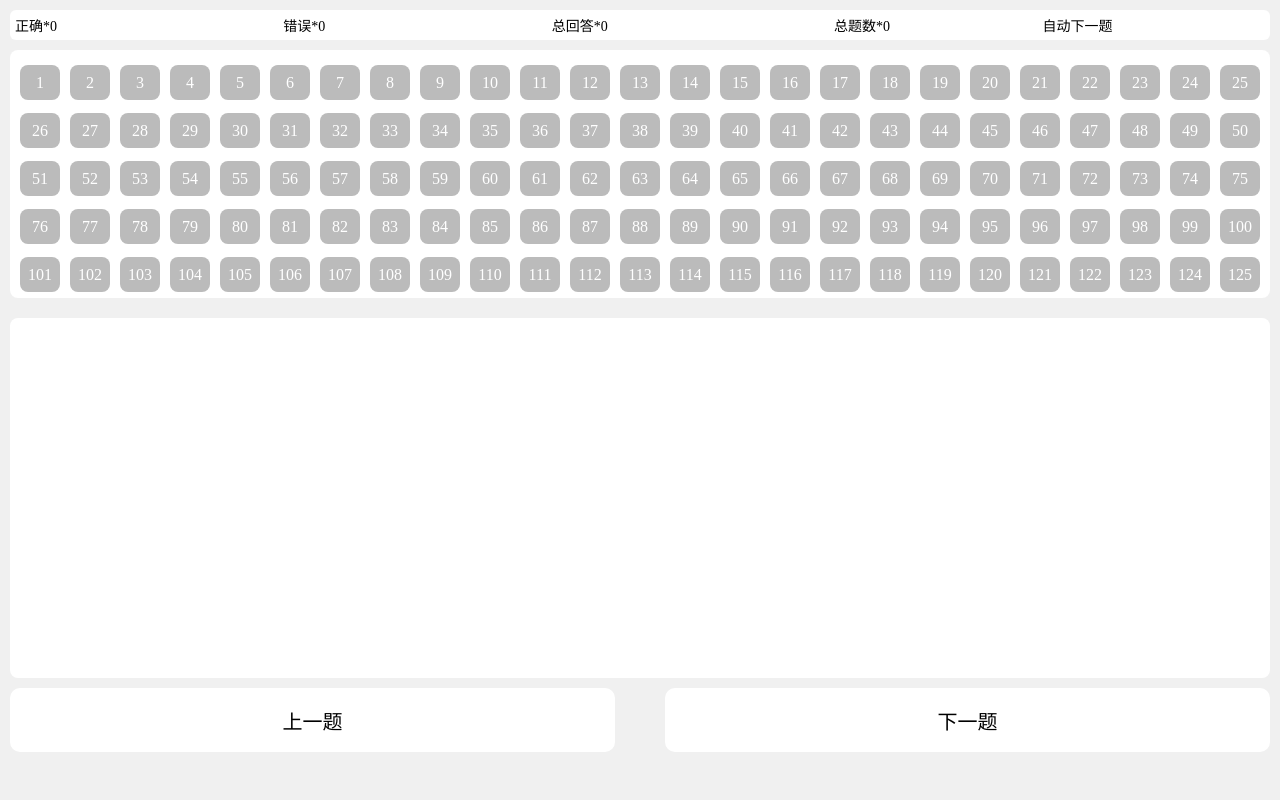
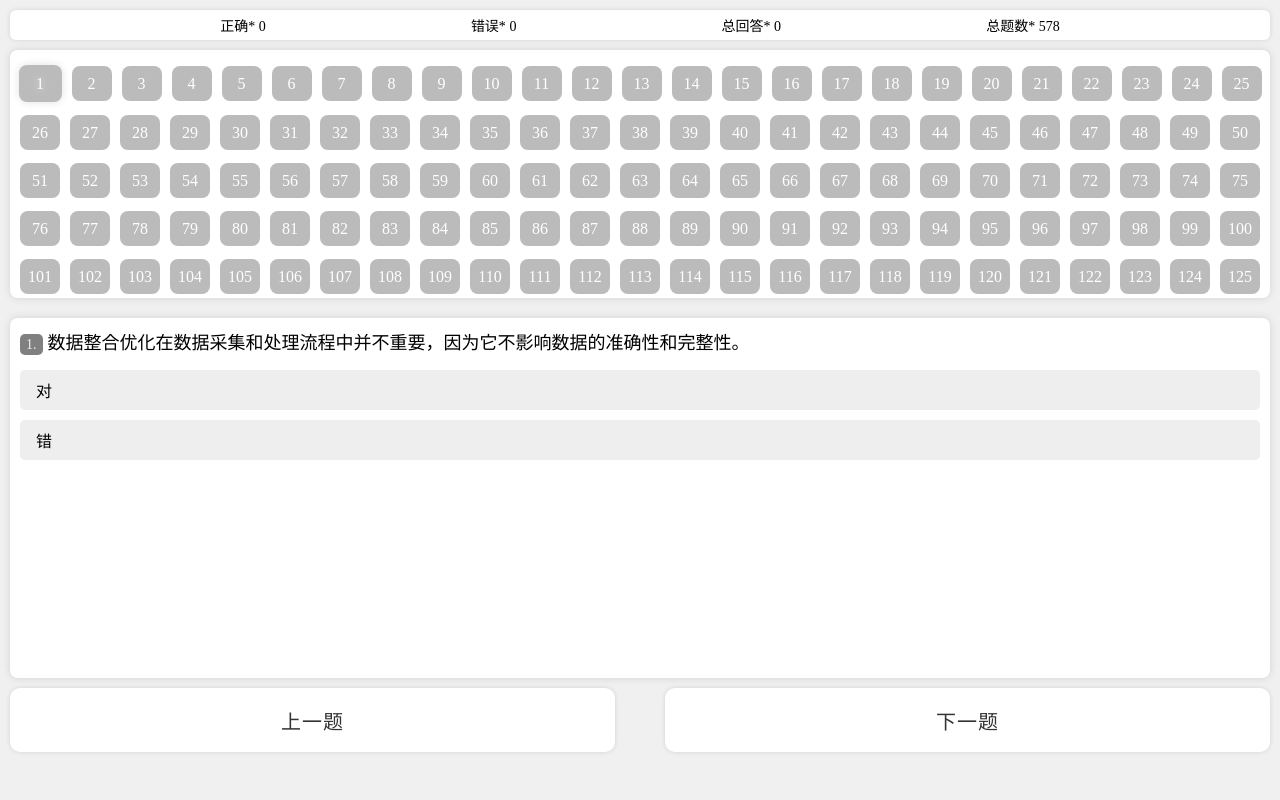
Before and after one commit to Ming0017/testing_level_3, a plain HTML site: page index.html in a window 1280 px wide. Drawn offline with Linux system fonts and the light colour scheme.

Commit message:
完成所有基本功能的实现

```diff
--- a/assets/index.css
+++ b/assets/index.css
@@ -15,18 +15,19 @@ header {
   font-size: 14px;
   background: #fff;
   border-radius: 6px;
+  box-shadow: 0px 0px 5px rgba(0, 0, 0, .12);
 }
 
 header .statistic-wrap {
   display: flex;
-  justify-content: space-between;
+  justify-content: space-evenly;
   flex: 7;
 }
 
 header .operation-wrap {
   display: flex;
   justify-content: center;
-  flex: 3;
+  /* flex: 3; */
 
 }
 
@@ -41,6 +42,8 @@ header .operation-wrap {
   overflow: auto;
   background-color: #fff;
   border-radius: 8px;
+  box-shadow: 0px 0px 8px rgba(0, 0, 0, .12);
+
 }
 .index-wrap .index-item {
   width: 40px;
@@ -62,17 +65,18 @@ header .operation-wrap {
   padding: 10px;
   background-color: #fff;
   border-radius: 8px;
+  box-shadow: 0px 0px 8px rgba(0, 0, 0, .12);
 }
 
 .question-wrap {
-  min-height: 75px;
+  margin-bottom: 15px;
 }
 
 .question-index {
   display: inline-block;
-  height: 22px;
+  height: 21px;
   padding: 0 6px;
-  line-height: 23px;
+  line-height: 21px;
   font-size: 14px;
   text-align: center;
   background-color: gray;
@@ -82,6 +86,7 @@ header .operation-wrap {
 
 .question-info {
   font-size: 18px;
+  margin-top: 5px;
   margin-left: 5px;
 }
 
@@ -90,7 +95,8 @@ header .operation-wrap {
   margin-top: 10px;
   padding: 8px;
   border-radius: 5px;
-  cursor: pointer;
+  border-left: 8px solid transparent;
+  /* cursor: pointer; */
 }
 
 .switch-wrap {
@@ -109,4 +115,8 @@ header .operation-wrap {
   background-color: #fff;
   border-radius: 10px;
   font-size: 20px;
+  color: #333;
+  letter-spacing: 1px;
+  box-shadow: 0px 0px 5px rgba(0, 0, 0, .12);
+
 }
--- /dev/null
+++ b/assets/utils.js
@@ -0,0 +1,55 @@
+window.$ = Document.prototype.$ = Element.prototype.$ = $
+window.$$ = Document.prototype.$$ = Element.prototype.$$ = $$
+
+function $(selector) {
+  const _this = Element.prototype.isPrototypeOf(this) ? this : document
+  const sel = String(selector).trim();
+
+  const id = /^#([^ +>~\[:]*)$/.exec(sel)?.[1]
+  return (id && _this === document) ? _this.getElementById(id) : _this.querySelector(sel)
+}
+
+function $$(selector) {
+  const _this = Element.prototype.isPrototypeOf(this) ? this : document
+  return Array.from(_this.querySelectorAll(selector))
+}
+
+function setStyle() {
+  [[Map, () => {
+    const styleMap = arguments[0]
+    for (const [el, styleObj] of styleMap) {
+      !Array.isArray(el) ? setStyleObj(el, styleObj) : el.forEach((el) => setStyleObj(el, styleObj))
+    }
+  }], [Element, () => {
+    const [el, styleObj] = arguments
+    setStyleObj(el, styleObj)
+  }], [Array, () => {
+    const [els, styleObj] = arguments
+    els.forEach((el) => setStyleObj(el, styleObj))
+  }]].some(([O, fn]) => O.prototype.isPrototypeOf(arguments[0]) ? (fn(), true) : false)
+
+  function setStyleObj(el, styleObj) {
+    for (const attr in styleObj) {
+      if (el.style[attr] !== undefined) {
+        el.style[attr] = styleObj[attr]
+      } else {
+        //将key转为标准css属性名
+        const formatAttr = attr.replace(/[A-Z]/, match => `-${match.toLowerCase()}`)
+        console.error(el, `的 ${formatAttr} CSS属性设置失败!`)
+      }
+    }
+  }
+}
+
+function createEl(elName, options) {
+  const el = document.createElement(elName)
+  for(let opt in options) {
+    if(opt !== 'style') {
+      el[opt] = options[opt]
+    } else {
+      let styles = options[opt]
+      setStyle(el, styles)
+    }
+  }
+  return el
+}
--- a/index.html
+++ b/index.html
@@ -5,30 +5,53 @@
   <meta name="viewport" content="width=device-width, initial-scale=1.0" user-scalable="no">
   <title>Level-Four</title>
   <link rel="stylesheet" href="./assets/index.css">
+  <script src="./assets/utils.js"></script>
 </head>
 <body>
   <div class="loading">数据加载中...</div>
-  <header class="header">
+  <header class="header" style="display: none;">
     <div class="statistic-wrap">
-      <div>正确*0</div>
-      <div>错误*0</div>
-      <div>总回答*0</div>
-      <div>总题数*0</div>
+      <div class="statistic-correct">
+        <span>正确*</span>
+        <span class="count-correct">0</span>
+      </div>
+      <div class="statistic-mistake">
+        <span>错误*</span>
+        <span class="count-mistake">0</span>
+      </div>
+      <div class="statistic-answer">
+        <span>总回答*</span>
+        <span class="count-answer">0</span>
+      </div>
+      <div class="statistic-question">
+        <span>总题数*</span>
+        <span class="count-question">0</span>
+      </div>
     </div>
     <div class="operation-wrap">
-      <div>自动下一题</div>
+      <!-- <div>自动下一题</div> -->
     </div>
     <div class=""></div>
   </header>
-  <div class="index-wrap"></div>
-  <div class="testing-wrap"></div>
-  <div class="switch-wrap">
+  <div class="index-wrap" style="display: none;"></div>
+  <div class="testing-wrap" style="display: none;"></div>
+  <div class="switch-wrap" style="display: none;">
     <div class="switch-item last-btn">上一题</div>
     <div class="switch-item next-btn">下一题</div>
   </div>
   <script>
-    window.$ = Document.prototype.$ = Element.prototype.$ = $
-    window.$$ = Document.prototype.$$ = Element.prototype.$$ = $$
+    _ds = {
+      selIdx: 0,
+      record: [],
+      statistic: {
+        correct: 0,
+        mistake: 0,
+        answer: 0,
+        question: 0
+      },
+      correctColor: 'rgb(39, 174, 96, .5)',
+      mistakeColor: 'rgb(255, 94, 87, .5)',
+    }
 
     fetch('./testing-data/level-five.json')
     .then(res => res.json())
@@ -43,34 +66,100 @@
       })
 
       $('.loading').remove()
+      setStyle(['header', '.index-wrap', '.testing-wrap','.switch-wrap'].map(sel => $(sel)), {
+        display: null
+      })
 
       console.log(testings)
+
+      const record = testings.map((item) => {
+        return {
+          id: item.id,
+          correctIdx: item.optionList.findIndex(item => item.isCorrect),
+        }
+      })
+
+      //尝试使用缓存并校验
+      try {
+        const record_local = JSON.parse(localStorage.getItem('record'))
+        if(Array.isArray(record_local) && record.length == record_local.length) {
+          const isSame = record.every((item, idx) => {
+            for(let k in item) {
+              const compareKeys = ['id', 'correctIdx']
+              for(let i = 0; i < compareKeys.length; i++) {
+                if(compareKeys.includes(k) && record[idx][k] !== record_local[idx][k]) {
+                  return false
+                }
+              }
+            }
+            return true
+          })
+          if(isSame) {
+            _ds.record = confirm('是否使用历史记录') ? record_local : record
+          } else {
+            throw('本地数据异常')
+          }
+        } else if(record_local === null) {
+          _ds.record = record
+          localStorage.setItem('record', JSON.stringify(_ds.record))
+        } else {
+          _ds.record = record
+          throw('本地数据异常')
+        }
+      } catch(e) {
+        _ds.record = record
+        localStorage.setItem('record', JSON.stringify(_ds.record))
+
+        alert('本地数据异常，现已对数据进行重置')
+      }
+
+      statistic()
 
       const testingWarp = $('.testing-wrap')
       const indexWrap = $('.index-wrap')
 
       for(let sn = 1; sn <= testings.length; ++sn) {
+        const correctIdx = testings[sn-1].optionList.findIndex(item => item.isCorrect)
+        const selectIdx = _ds.record[sn-1].selectIdx
+
         const index = createEl('div', {
           className: 'index-item',
           innerText: sn,
-          correctIdx: testings[sn-1].optionList.findIndex(item => item.isCorrect),
+          questionId: testings[sn-1].id,
+          correctIdx: correctIdx,
           onclick: function() {
             generateTesting(sn)
+          },
+          style: {
+            background: selectIdx === void 0 ? null :
+            _ds.record[sn-1].selectIdx === correctIdx ? _ds.correctColor : _ds.mistakeColor
           }
         })
         indexWrap.append(index)
       }
 
+      $('.last-btn').onclick = function() {
+        generateTesting(_ds.selIdx)
+      }
+
+      $('.next-btn').onclick = function() {
+        generateTesting(_ds.selIdx+2)
+      }
+
+      $$('.index-item')[0].click()
+
       function generateTesting(sn) {
-        const indexItems = $$('.index-item')
-        if(sn < 0 || sn > indexItems.length) return alert(1)
+        if(sn < 0 || sn > _ds.record.length) return
 
         const idx = sn-1
-        const correctColor = 'rgb(39, 174, 96, .5)'
-        const mistakeColor = 'rgb(255, 94, 87, .5)'
+        _ds.selIdx = idx
+        const { correctIdx, selectIdx} = _ds.record[idx]
+        const correctColor = _ds.correctColor
+        const mistakeColor = _ds.mistakeColor
         const {content, optionList} = testings[idx]
+        const indexItems = $$('.index-item')
         const index_item_map = indexItems[idx]
-        console.log(index_item_map)
+        index_item_map.scrollIntoView({ behavior: "smooth", block: "center" });
 
         $('.testing-wrap').innerHTML = ''
 
@@ -91,29 +180,46 @@
         questionWrap.append(questionIndex, questionInfo)
         testingWarp.append(questionWrap)
 
+        indexItems.forEach((item, idx) => {
+          const isCurrent = idx == _ds.selIdx
+          item.style.boxShadow = isCurrent ? '0px 0px 8px rgba(0, 0, 0, .12)' : null
+          item.style.textShadow = isCurrent ? '0px 0px 8px rgb(255, 255, 255)' : null
+          item.style.width = isCurrent ? '43px' : '40px'
+          item.style.height = isCurrent ? '37px' : '35px'
+          item.style.lineHeight = isCurrent ? '37px' : '35px'
+        })
+
         optionList.forEach(({content, isCorrect}, idx) => {
+          const color_tip = (selectIdx === void 0 || idx !== selectIdx) ? null : //该题目还没做 或 该选项未选中 时没有颜色
+              idx == correctIdx ? correctColor : mistakeColor
           const option = createEl('div', {
             innerText: content,
             className: 'option',
             isCorrect,
             style: {
-              background: (index_item_map.select === void 0 || idx !== index_item_map.select) ? null : //该题目还没做 或 该选项未选中 时没有颜色
-              idx == index_item_map.correctIdx ? correctColor : mistakeColor
+              background: color_tip,
+              borderLeft: `8px solid ${color_tip}`,
             },
             onclick: function(e) {
               const _this = this
               $$('.option').forEach((item, idx) => {
                 if(item == _this) {
-                  index_item_map.select = idx
                   item.style.background = item.isCorrect ? correctColor : mistakeColor
+                  item.style.borderLeft = `8px solid ${item.isCorrect ? correctColor : mistakeColor}`
+
                   index_item_map.style.background = item.isCorrect ? correctColor : mistakeColor
+
+                  _ds.record[_ds.selIdx].selectIdx = idx
+                  localStorage.setItem('record', JSON.stringify(_ds.record))
                 } else {
                   item.style.background = null
+                  item.style.borderLeft = '8px solid transparent'
                 }
+                statistic()
 
                 setTimeout(()=> {
-                  generateTesting(sn+1)
-                  // $$('.index-item')[idx+1].scrollIntoView({ behavior: "smooth", block: "end", inline: "nearest" });
+                  const nextSn = _ds.record.findIndex((item, idx) =>  idx > sn-1 && item.selectIdx === void 0)+1
+                  generateTesting(nextSn)
                 }, 400)
               })
             }
@@ -123,61 +229,36 @@
         })
       }
 
+      function statistic() {
+        const statistic = {
+          correct: 0,
+          mistake: 0,
+          answer: 0,
+          question: 0
+        }
+
+        _ds.record.forEach((item, idx) => {
+          if(item.selectIdx !== void 0) {
+            ++statistic.answer
+            ++statistic[item.correctIdx === item.selectIdx ? 'correct' : 'mistake']
+          }
+          ++statistic.question
+        })
+
+        const classNameDic = {
+          correct: 'count-correct',
+          mistake: 'count-mistake',
+          answer: 'count-answer',
+          question: 'count-question',
+        }
+        for(let k in classNameDic) {
+          $('.'+classNameDic[k]).innerText = statistic[k]
+        }
+
+        _ds.statistic = statistic
+      }
     })
 
-
-    function $(selector) {
-      const _this = Element.prototype.isPrototypeOf(this) ? this : document
-      const sel = String(selector).trim();
-
-      const id = /^#([^ +>~\[:]*)$/.exec(sel)?.[1]
-      return (id && _this === document) ? _this.getElementById(id) : _this.querySelector(sel)
-    }
-
-    function $$(selector) {
-      const _this = Element.prototype.isPrototypeOf(this) ? this : document
-      return Array.from(_this.querySelectorAll(selector))
-    }
-
-    function setStyle() {
-      [[Map, () => {
-        const styleMap = arguments[0]
-        for (const [el, styleObj] of styleMap) {
-          !Array.isArray(el) ? setStyleObj(el, styleObj) : el.forEach((el) => setStyleObj(el, styleObj))
-        }
-      }], [Element, () => {
-        const [el, styleObj] = arguments
-        setStyleObj(el, styleObj)
-      }], [Array, () => {
-        const [els, styleObj] = arguments
-        els.forEach((el) => setStyleObj(el, styleObj))
-      }]].some(([O, fn]) => O.prototype.isPrototypeOf(arguments[0]) ? (fn(), true) : false)
-
-      function setStyleObj(el, styleObj) {
-        for (const attr in styleObj) {
-          if (el.style[attr] !== undefined) {
-            el.style[attr] = styleObj[attr]
-          } else {
-            //将key转为标准css属性名
-            const formatAttr = attr.replace(/[A-Z]/, match => `-${match.toLowerCase()}`)
-            console.error(el, `的 ${formatAttr} CSS属性设置失败!`)
-          }
-        }
-      }
-    }
-
-    function createEl(elName, options) {
-      const el = document.createElement(elName)
-      for(let opt in options) {
-        if(opt !== 'style') {
-          el[opt] = options[opt]
-        } else {
-          let styles = options[opt]
-          setStyle(el, styles)
-        }
-      }
-      return el
-    }
   </script>
 </body>
 </html>
--- a/test.js
+++ /dev/null
@@ -1,3 +0,0 @@
-const div = document.createElement('div')
-div.innerText = 'Hello'
-document.body.append(div)
```
